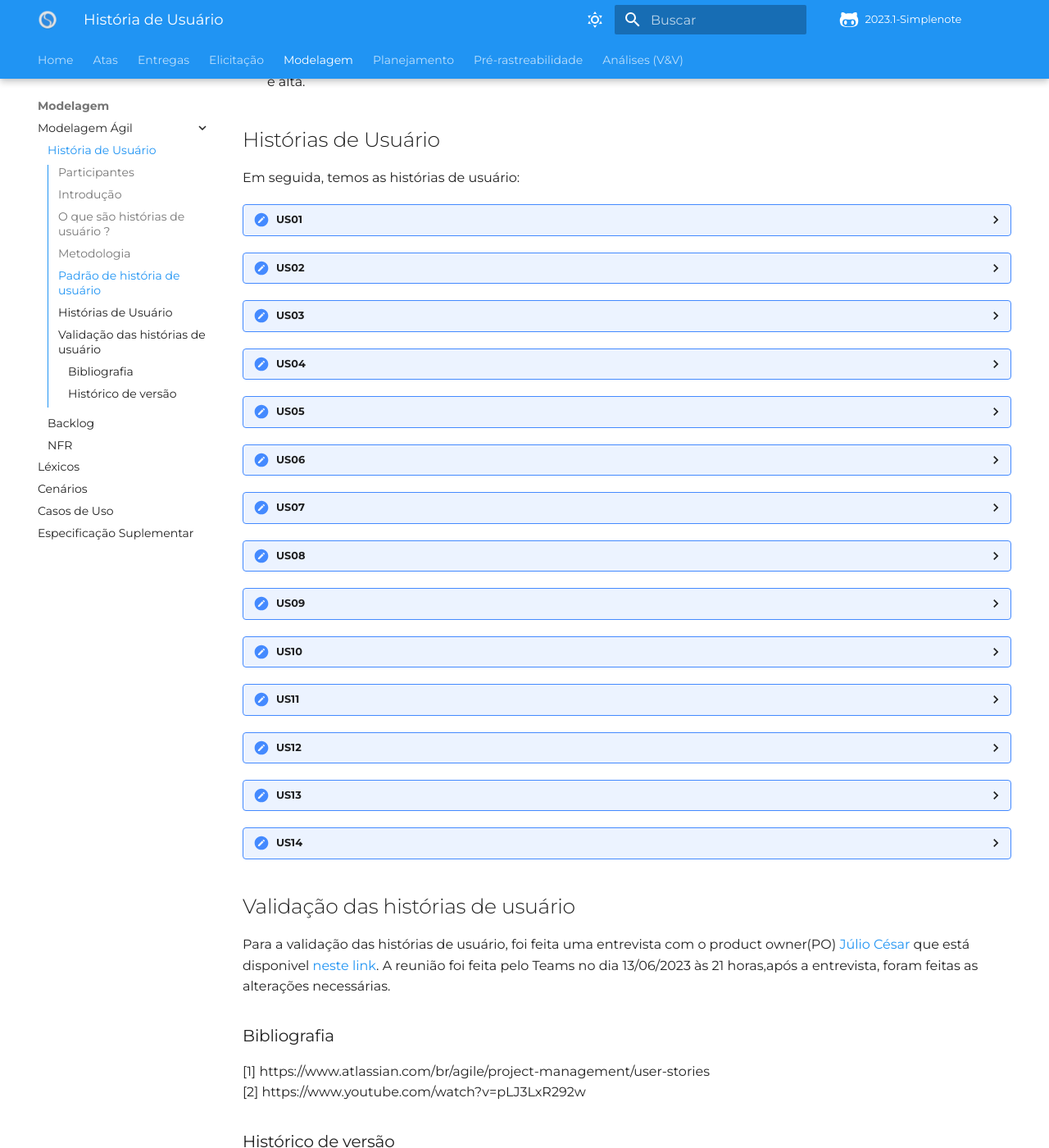
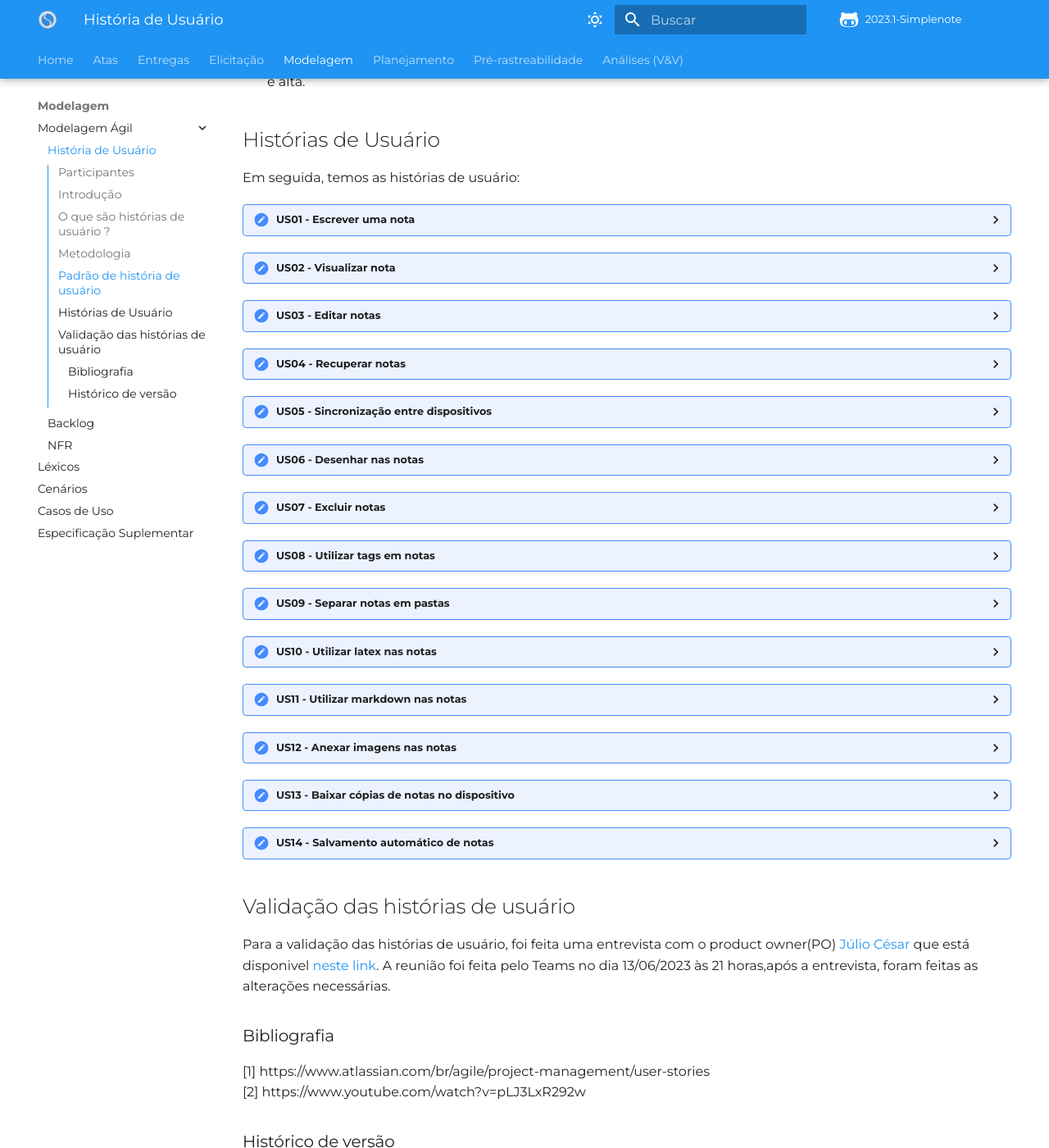
Before and after one commit to Requisitos-de-Software/2023.1-Simplenote, an MkDocs documentation site: the page built from docs/modelagem/agil/User_story.md, in a window 1280 px wide and 1400 px high, scrolled down 2160 px. Shown: the whole window at 82% size. Built offline with MkDocs 1.6.1 and Material for MkDocs 9.7.7, drawn with Linux system fonts in a browser that asks for light colours; some web fonts are replaced; comment, search, counter and statistics services are not loaded.

Commit message:
Update User_story.md

```diff
--- a/docs/modelagem/agil/User_story.md
+++ b/docs/modelagem/agil/User_story.md
@@ -66,7 +66,7 @@
 
 <details>
 
-   <summary>US01</summary>
+   <summary>US01 - Escrever uma nota</summary>
    <table>
       <thead>
          <tr>
@@ -93,7 +93,7 @@
 </details>
 
 <details>
-   <summary>US02</summary>
+   <summary>US02 - Visualizar nota</summary>
    <table>
       <thead>
          <tr>
@@ -120,7 +120,7 @@
 </details>
 
 <details>
-   <summary>US03</summary>
+   <summary>US03 - Editar notas</summary>
    <table>
       <thead>
          <tr>
@@ -147,7 +147,7 @@
 </details>
 
 <details>
-   <summary>US04</summary>
+   <summary>US04 - Recuperar notas</summary>
    <table>
       <thead>
          <tr>
@@ -174,7 +174,7 @@
 </details>
 
 <details>
-   <summary>US05</summary>
+   <summary>US05 - Sincronização entre dispositivos</summary>
    <table>
       <thead>
          <tr>
@@ -201,7 +201,7 @@
 </details>
 
 <details>
-   <summary>US06</summary>
+   <summary>US06 - Desenhar nas notas</summary>
    <table>
       <thead>
          <tr>
@@ -228,7 +228,7 @@
 </details>
 
 <details>
-   <summary>US07</summary>
+   <summary>US07 - Excluir notas</summary>
    <table>
       <thead>
          <tr>
@@ -255,7 +255,7 @@
 </details>
 
 <details>
-   <summary>US08</summary>
+   <summary>US08 - Utilizar tags em notas</summary>
    <table>
       <thead>
          <tr>
@@ -282,7 +282,7 @@
 </details>
 
 <details>
-   <summary>US09</summary>
+   <summary>US09 - Separar notas em pastas</summary>
    <table>
       <thead>
          <tr>
@@ -309,7 +309,7 @@
 </details>
 
 <details>
-   <summary>US10</summary>
+   <summary>US10 - Utilizar latex nas notas</summary>
    <table>
       <thead>
          <tr>
@@ -336,7 +336,7 @@
 </details>
 
 <details>
-   <summary>US11</summary>
+   <summary>US11 - Utilizar markdown nas notas</summary>
    <table>
       <thead>
          <tr>
@@ -363,7 +363,7 @@
 </details>
 
 <details>
-   <summary>US12</summary>
+   <summary>US12 - Anexar imagens nas notas</summary>
    <table>
       <thead>
          <tr>
@@ -390,7 +390,7 @@
 </details>
 
 <details>
-   <summary>US13</summary>
+   <summary>US13 - Baixar cópias de notas no dispositivo</summary>
    <table>
       <thead>
          <tr>
@@ -417,7 +417,7 @@
 </details>
 
 <details>
-   <summary>US14</summary>
+   <summary>US14 - Salvamento automático de notas</summary>
    <table>
       <thead>
          <tr>
```
